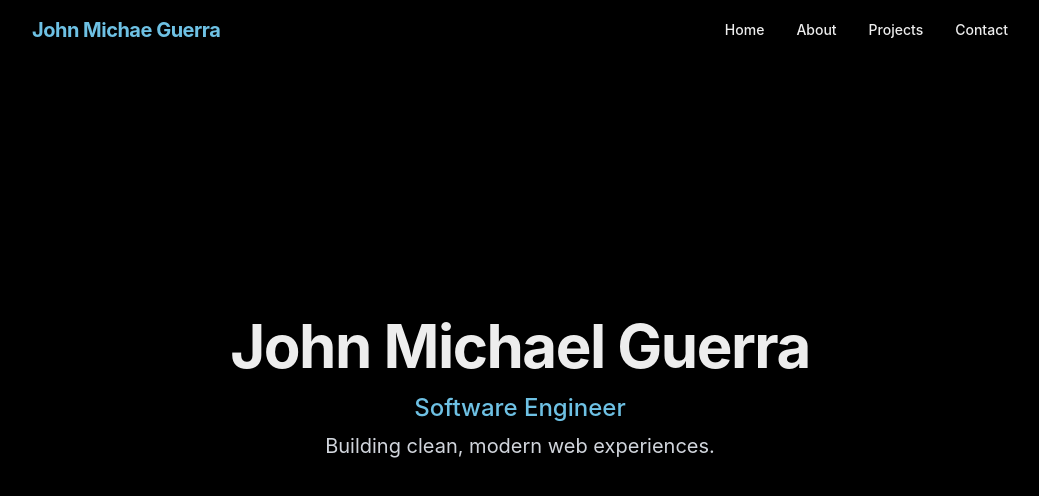
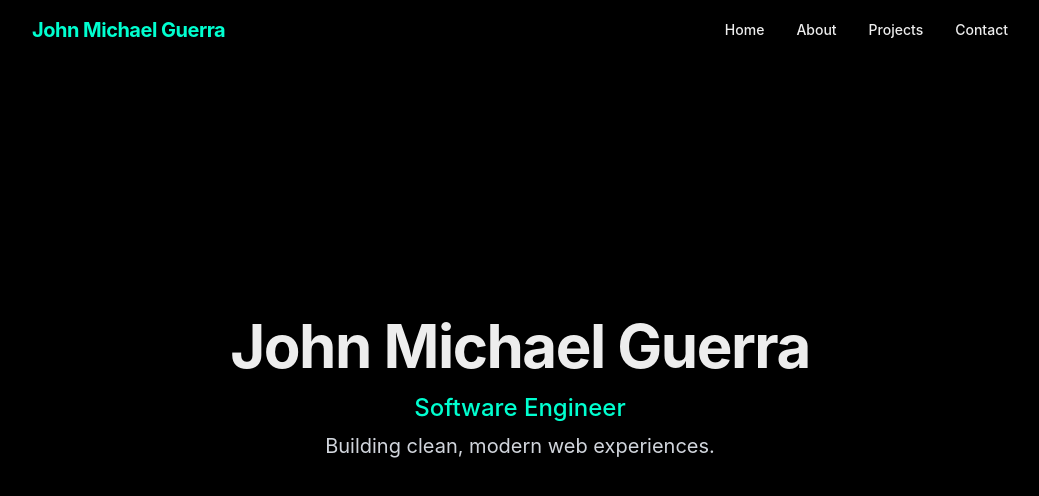
Before and after one commit to Emcoding15/em_portfolio, a Next.js app: page / in a window 1280 px wide. Shown: the top 496 px of the page, without its empty margins (120-1159 px from the left). Built offline with nearby package versions, Linux system fonts and the light colour scheme.

Commit message:
Fix typo in Header component and update accent color in global styles

```diff
--- a/src/app/Header.tsx
+++ b/src/app/Header.tsx
@@ -19,7 +19,7 @@
         ${scrolled ? "bg-black/80 backdrop-blur border-b border-gray-800 shadow-lg py-2" : "bg-transparent py-4"}`}
     >
       <nav className="max-w-5xl mx-auto flex items-center justify-between px-6">
-  <span className="text-xl font-bold text-[var(--accent)] tracking-tight">John Michae Guerra</span>
+  <span className="text-xl font-bold text-[var(--accent)] tracking-tight">John Michael Guerra</span>
         <button
           className="md:hidden flex flex-col justify-between w-8 h-6 focus:outline-none"
           aria-label="Toggle menu"
--- a/src/app/globals.css
+++ b/src/app/globals.css
@@ -5,7 +5,7 @@
 :root {
   --background: #000;
   --foreground: #ededed;
-  --accent: #6ec1e4;
+  --accent: #00ffd0;
   --gray: #181818;
   --black: #222;
   --white: #171717;
```
